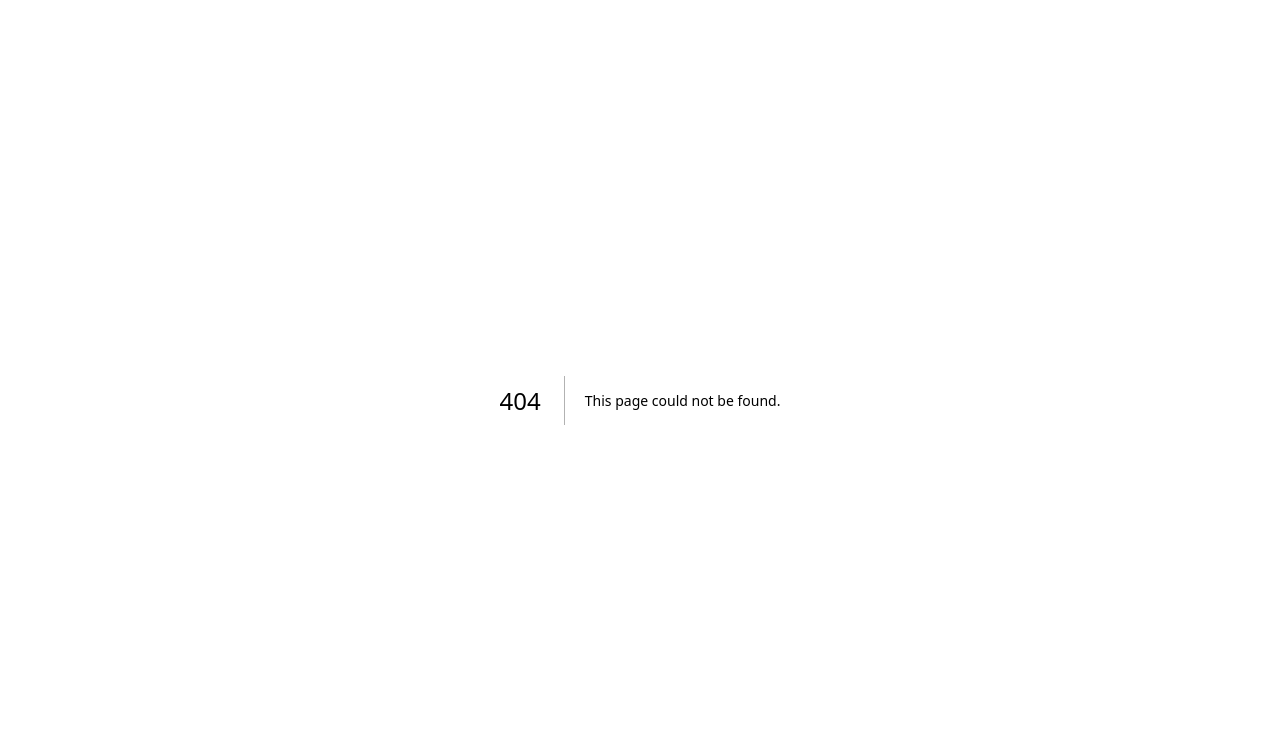
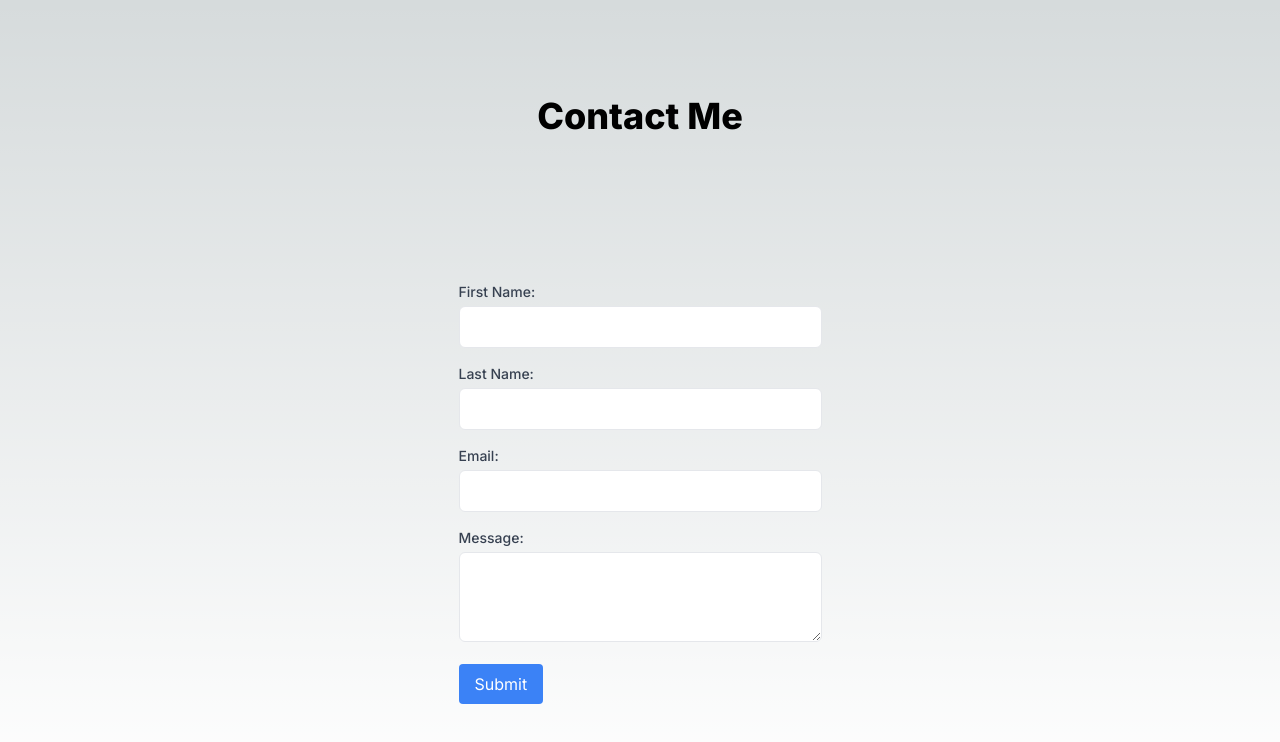
Before and after one commit to Srjohnson589/enson-handpokes, a Next.js app: page /contact in a window 1280 px wide. Before the commit this address had no page. Shown: the top 742 px of the page. Built offline with nearby package versions, Linux system fonts and the light colour scheme.

Commit message:
- Cleaned up the root homepage (#1)
- Create a route to a contact page
- Created a skeleton ContactForm.tsx

```diff
--- /dev/null
+++ b/app/contact/page.tsx
@@ -0,0 +1,11 @@
+import ContactForm from "@/components/ContactForm";
+
+
+export default function Contact() {
+    return(
+        <main className={'flex min-h-screen flex-col items-center justify-between p-24'}>
+            <h1 className={'text-4xl font-extrabold'}>Contact Me</h1>
+            <ContactForm />
+        </main>
+    )
+}
--- a/app/globals.css
+++ b/app/globals.css
@@ -2,6 +2,8 @@
 @tailwind components;
 @tailwind utilities;
 
+
+/*Color Scheme choices*/
 :root {
   --foreground-rgb: 0, 0, 0;
   --background-start-rgb: 214, 219, 220;
@@ -28,6 +30,6 @@ body {
 
 @layer utilities {
   .text-balance {
-    text-wrap: balance;
+    text-wrap: normal;
   }
 }
--- a/app/layout.tsx
+++ b/app/layout.tsx
@@ -5,8 +5,8 @@ import "./globals.css";
 const inter = Inter({ subsets: ["latin"] });
 
 export const metadata: Metadata = {
-  title: "Create Next App",
-  description: "Generated by create next app",
+  title: "Enson Handpokes",
+  description: "Website for Tattoo Artist Enson",
 };
 
 export default function RootLayout({
--- a/app/page.tsx
+++ b/app/page.tsx
@@ -1,113 +1,18 @@
 import Image from "next/image";
+import Link from "next/link";
 
 export default function Home() {
-  return (
-    <main className="flex min-h-screen flex-col items-center justify-between p-24">
-      <div className="z-10 w-full max-w-5xl items-center justify-between font-mono text-sm lg:flex">
-        <p className="fixed left-0 top-0 flex w-full justify-center border-b border-gray-300 bg-gradient-to-b from-zinc-200 pb-6 pt-8 backdrop-blur-2xl dark:border-neutral-800 dark:bg-zinc-800/30 dark:from-inherit lg:static lg:w-auto  lg:rounded-xl lg:border lg:bg-gray-200 lg:p-4 lg:dark:bg-zinc-800/30">
-          Get started by editing&nbsp;
-          <code className="font-mono font-bold">app/page.tsx</code>
-        </p>
-        <div className="fixed bottom-0 left-0 flex h-48 w-full items-end justify-center bg-gradient-to-t from-white via-white dark:from-black dark:via-black lg:static lg:size-auto lg:bg-none">
-          <a
-            className="pointer-events-none flex place-items-center gap-2 p-8 lg:pointer-events-auto lg:p-0"
-            href="https://vercel.com?utm_source=create-next-app&utm_medium=appdir-template&utm_campaign=create-next-app"
-            target="_blank"
-            rel="noopener noreferrer"
-          >
-            By{" "}
-            <Image
-              src="/vercel.svg"
-              alt="Vercel Logo"
-              className="dark:invert"
-              width={100}
-              height={24}
-              priority
-            />
-          </a>
-        </div>
-      </div>
+    return (
+        <main className="flex min-h-screen flex-col items-center justify-between p-24">
+            <div className={'text-4xl font-extrabold'}>
+                Enson Handpokes Home Page
+                <br/>
+            </div>
 
-      <div className="relative z-[-1] flex place-items-center before:absolute before:h-[300px] before:w-full before:-translate-x-1/2 before:rounded-full before:bg-gradient-radial before:from-white before:to-transparent before:blur-2xl before:content-[''] after:absolute after:-z-20 after:h-[180px] after:w-full after:translate-x-1/3 after:bg-gradient-conic after:from-sky-200 after:via-blue-200 after:blur-2xl after:content-[''] before:dark:bg-gradient-to-br before:dark:from-transparent before:dark:to-blue-700 before:dark:opacity-10 after:dark:from-sky-900 after:dark:via-[#0141ff] after:dark:opacity-40 sm:before:w-[480px] sm:after:w-[240px] before:lg:h-[360px]">
-        <Image
-          className="relative dark:drop-shadow-[0_0_0.3rem_#ffffff70] dark:invert"
-          src="/next.svg"
-          alt="Next.js Logo"
-          width={180}
-          height={37}
-          priority
-        />
-      </div>
-
-      <div className="mb-32 grid text-center lg:mb-0 lg:w-full lg:max-w-5xl lg:grid-cols-4 lg:text-left">
-        <a
-          href="https://nextjs.org/docs?utm_source=create-next-app&utm_medium=appdir-template&utm_campaign=create-next-app"
-          className="group rounded-lg border border-transparent px-5 py-4 transition-colors hover:border-gray-300 hover:bg-gray-100 hover:dark:border-neutral-700 hover:dark:bg-neutral-800/30"
-          target="_blank"
-          rel="noopener noreferrer"
-        >
-          <h2 className="mb-3 text-2xl font-semibold">
-            Docs{" "}
-            <span className="inline-block transition-transform group-hover:translate-x-1 motion-reduce:transform-none">
-              -&gt;
-            </span>
-          </h2>
-          <p className="m-0 max-w-[30ch] text-sm opacity-50">
-            Find in-depth information about Next.js features and API.
-          </p>
-        </a>
-
-        <a
-          href="https://nextjs.org/learn?utm_source=create-next-app&utm_medium=appdir-template-tw&utm_campaign=create-next-app"
-          className="group rounded-lg border border-transparent px-5 py-4 transition-colors hover:border-gray-300 hover:bg-gray-100 hover:dark:border-neutral-700 hover:dark:bg-neutral-800/30"
-          target="_blank"
-          rel="noopener noreferrer"
-        >
-          <h2 className="mb-3 text-2xl font-semibold">
-            Learn{" "}
-            <span className="inline-block transition-transform group-hover:translate-x-1 motion-reduce:transform-none">
-              -&gt;
-            </span>
-          </h2>
-          <p className="m-0 max-w-[30ch] text-sm opacity-50">
-            Learn about Next.js in an interactive course with&nbsp;quizzes!
-          </p>
-        </a>
-
-        <a
-          href="https://vercel.com/templates?framework=next.js&utm_source=create-next-app&utm_medium=appdir-template&utm_campaign=create-next-app"
-          className="group rounded-lg border border-transparent px-5 py-4 transition-colors hover:border-gray-300 hover:bg-gray-100 hover:dark:border-neutral-700 hover:dark:bg-neutral-800/30"
-          target="_blank"
-          rel="noopener noreferrer"
-        >
-          <h2 className="mb-3 text-2xl font-semibold">
-            Templates{" "}
-            <span className="inline-block transition-transform group-hover:translate-x-1 motion-reduce:transform-none">
-              -&gt;
-            </span>
-          </h2>
-          <p className="m-0 max-w-[30ch] text-sm opacity-50">
-            Explore starter templates for Next.js.
-          </p>
-        </a>
-
-        <a
-          href="https://vercel.com/new?utm_source=create-next-app&utm_medium=appdir-template&utm_campaign=create-next-app"
-          className="group rounded-lg border border-transparent px-5 py-4 transition-colors hover:border-gray-300 hover:bg-gray-100 hover:dark:border-neutral-700 hover:dark:bg-neutral-800/30"
-          target="_blank"
-          rel="noopener noreferrer"
-        >
-          <h2 className="mb-3 text-2xl font-semibold">
-            Deploy{" "}
-            <span className="inline-block transition-transform group-hover:translate-x-1 motion-reduce:transform-none">
-              -&gt;
-            </span>
-          </h2>
-          <p className="m-0 max-w-[30ch] text-balance text-sm opacity-50">
-            Instantly deploy your Next.js site to a shareable URL with Vercel.
-          </p>
-        </a>
-      </div>
-    </main>
-  );
+            {/*this can be moved anywhere*/}
+            <button className={'bg-blue-500 p-2 rounded-2xl hover:opacity-70'}>
+                <Link href={'/contact'}>Contact Me</Link>
+            </button>
+        </main>
+    );
 }
--- /dev/null
+++ b/components/ContactForm.tsx
@@ -0,0 +1,97 @@
+"use client"
+import React, {ChangeEvent, ChangeEventHandler, useState} from "react";
+
+
+type FormData = {
+    firstName: string;
+    lastName: string;
+    email: string;
+    message: string;
+};
+
+export default function ContactForm() {
+    const [formData, setFormData] = useState<FormData>({
+        firstName: '',
+        lastName: '',
+        email: '',
+        message: '',
+    });
+
+    const handleChange = (e: ChangeEvent<HTMLInputElement | HTMLTextAreaElement>) => {
+        const {name, value} = e.target;
+        setFormData((prevData) => ({
+            ...prevData,
+            [name]: value,
+        }));
+    };
+
+
+    const handleSubmit = (e: React.FormEvent<HTMLFormElement>) => {
+        e.preventDefault();
+        console.log('Form submitted!', formData);
+        //form submission logic
+    };
+
+    return (
+        <form onSubmit={handleSubmit} className="max-w-md mx-auto text-black">
+            <div className="mb-4">
+                <label htmlFor="firstName" className="block text-sm font-medium text-gray-700">
+                    First Name:
+                </label>
+                <input
+                    type="text"
+                    id="firstName"
+                    name="firstName"
+                    value={formData.firstName}
+                    onChange={handleChange}
+                    className="mt-1 p-2 border rounded-md w-full"
+                />
+            </div>
+            <div className="mb-4">
+                <label htmlFor="lastName" className="block text-sm font-medium text-gray-700">
+                    Last Name:
+                </label>
+                <input
+                    type="text"
+                    id="lastName"
+                    name="lastName"
+                    value={formData.lastName}
+                    onChange={handleChange}
+                    className="mt-1 p-2 border rounded-md w-full"
+                />
+            </div>
+            <div className="mb-4">
+                <label htmlFor="email" className="block text-sm font-medium text-gray-700">
+                    Email:
+                </label>
+                <input
+                    type="email"
+                    id="email"
+                    name="email"
+                    value={formData.email}
+                    onChange={handleChange}
+                    className="mt-1 p-2 border rounded-md w-full"
+                />
+            </div>
+            <div className="mb-4">
+                <label htmlFor="message" className="block text-sm font-medium text-gray-700">
+                    Message:
+                </label>
+                <textarea
+                    rows={3}
+                    cols={33}
+                    id="message"
+                    name="message"
+                    value={formData.message}
+                    onChange={handleChange}
+                    className="mt-1 p-2 border rounded-md w-full"
+                />
+            </div>
+            <button
+                type="submit"
+                className="inline-block px-4 py-2 bg-blue-500 text-white rounded hover:bg-blue-600 focus:outline-none">
+                Submit
+            </button>
+        </form>
+    );
+}
```
Also changed, not shown: 1 other file (tests, documents, lock files or other folders).
